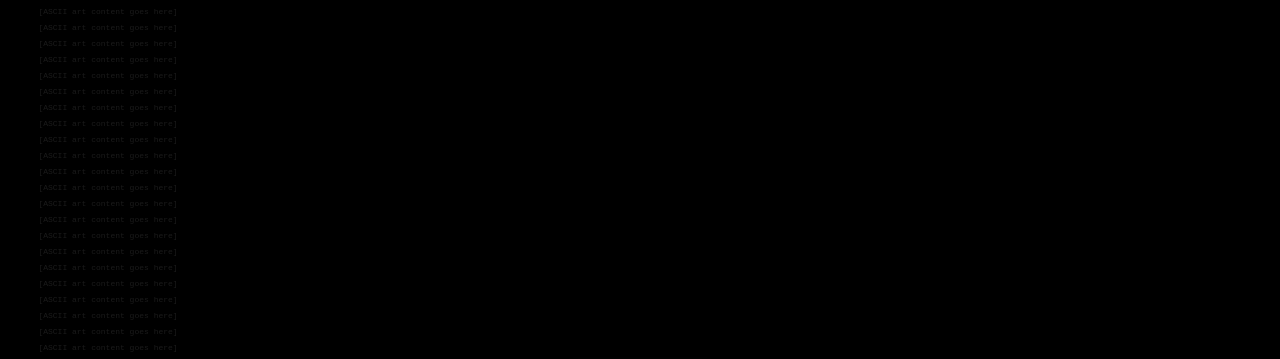
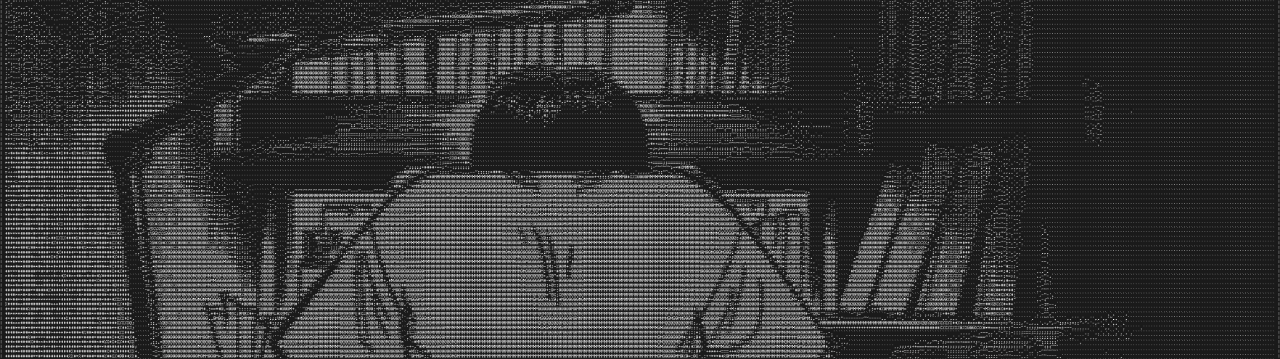
Before and after one commit to DrNoodle5/DrNoodle5.github.io, a plain HTML site: page index.html in a window 1280 px wide. Shown: the top 359 px of the page. Drawn offline with Linux system fonts and the light colour scheme.

Commit message:
Added background image

```diff
--- a/index.html
+++ b/index.html
@@ -11,23 +11,15 @@
             display: flex;
             justify-content: center;
             align-items: center;
-            font-family: monospace;
-            background-color: #000;
+            font-family: Arial, sans-serif;
             color: #fff;
             overflow: hidden;
         }
-        #ascii-bg {
-            position: absolute;
-            top: 0;
-            left: 0;
-            width: 100%;
-            height: 100%;
-            opacity: 0.1;
-            z-index: -1;
-            white-space: pre;
-            overflow: hidden;
-            font-size: 8px;
-            line-height: 8px;
+        body {
+            background-image: url('ascii_image.png');
+            background-size: cover;
+            background-position: center;
+            background-repeat: no-repeat;
         }
         .content-box {
             background-color: rgba(0, 0, 0, 0.7);
@@ -43,17 +35,8 @@
     </style>
 </head>
 <body>
-    <div id="ascii-bg"></div>
     <div class="content-box">
         <h1>About</h1>
     </div>
-
-    <script>
-        const asciiArt = `
-        [ASCII art content goes here]
-        `;
-
-        document.getElementById('ascii-bg').textContent = asciiArt.repeat(50);
-    </script>
 </body>
 </html>
```
Also changed, not shown: ascii_image.png (added).
